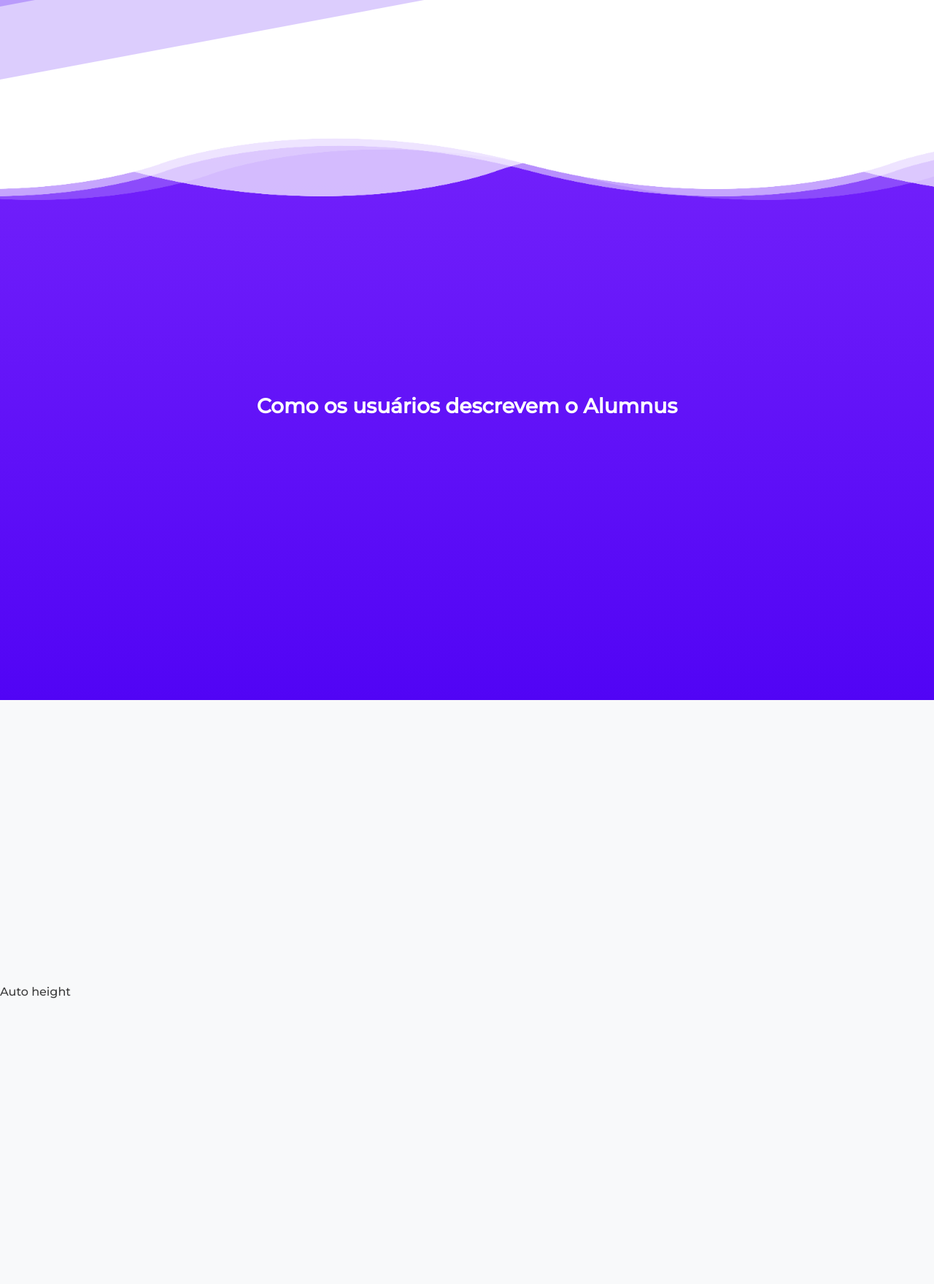
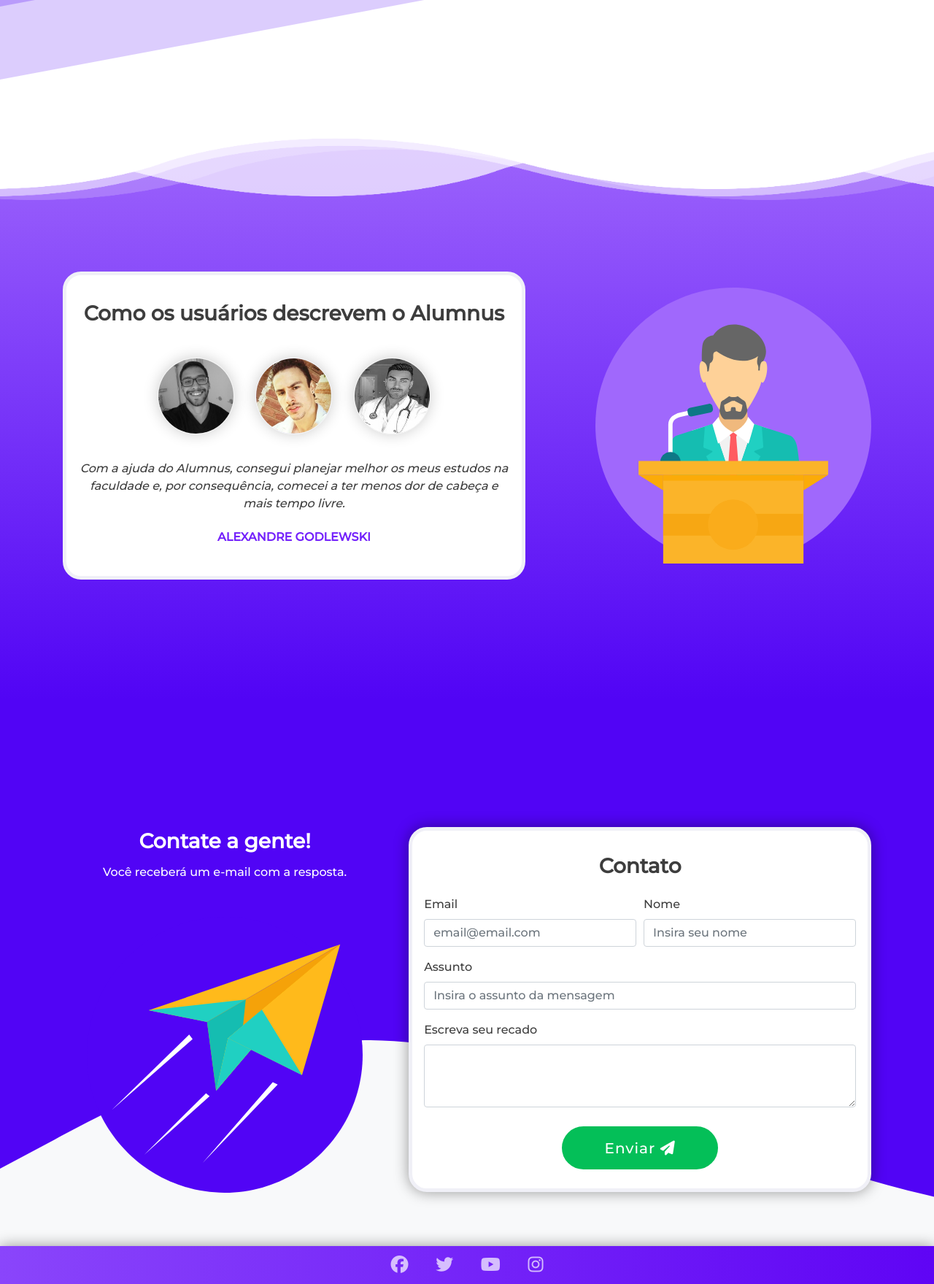
Before and after one commit to GustavoBauer/Prototipacao-telas-Alumnus, a PHP site: page /telas/tela-inicial.html in a window 1280 px wide. Shown: the part 1441-3200 px from the top of the page at 73% size. Run offline with PHP 8.4, Linux system fonts and the light colour scheme; some libraries are stand-ins or nearby versions.

Commit message:
finalizacao tela inicial

```diff
--- a/css/global.css
+++ b/css/global.css
@@ -75,3 +75,22 @@ textarea {
     font-size: 80%;
   }
 }
+
+/*Scrollbar */
+::-webkit-scrollbar {
+  width: 12px;
+  background-color: var(--cor-primaria-2);
+}
+
+::-webkit-scrollbar-track {
+  box-shadow: inset 0 0 5px grey;
+}
+
+::-webkit-scrollbar-thumb {
+  background-color: var(--cor-primaria-4);
+}
+
+::-webkit-scrollbar-thumb:hover,
+::-webkit-scrollbar-thumb:active {
+  background-color: var(--cor-primaria-5);
+}
--- a/css/login.css
+++ b/css/login.css
@@ -155,7 +155,6 @@ input[type="radio"] {
   border: none;
   font-size: 14px;
   border-bottom: 2px solid silver;
-  font-family: "Questrial", sans-serif;
 }
 
 .input-data input:focus ~ label,
--- a/css/tela-inicial.css
+++ b/css/tela-inicial.css
@@ -236,19 +223,10 @@ button:after {
 .s3 {
   background: linear-gradient(
     180deg,
-    var(--cor-primaria-3),
+    var(--cor-primaria-1),
     var(--cor-primaria-5)
   );
-  /* background-size: 400% 400%;
-  animation: bg 30s ease infinite;
-  height: 100%; */
 }
-
-/* @keyframes bg {
-  0%{background-position:50% 0%}
-  50%{background-position:50% 100%}
-  100%{background-position:50% 0%}
-} */
 
 .s3 .wave {
   position: absolute;
@@ -322,3 +300,95 @@ button:after {
     background-position-x: 1000px;
   }
 }
+
+#container-arredondado{
+  border-radius: 25px;
+}
+
+.testimonial-section{
+  background: #ffffff;
+  padding: 5% 0px;
+  text-align: center;
+  border-radius: 25px;
+  border: 5px solid var(--cor-bg);
+}
+.testimonial-pics{
+  padding: 5% 0;
+}
+
+.testimonial-pics img{
+  width: 105px;
+  height: 105px;
+  border-radius: 50%;
+  margin: 0 2%;
+  filter: grayscale(100%);
+  border: 1px solid var(--cor-bg);
+  transition: .3s;
+  box-shadow: 0 0 20px rgba(0, 0, 0, 0.2);
+  cursor: pointer;
+}
+
+.testimonial-pics img:hover, .testimonial-pics img.active{
+  filter: none;
+}
+
+.testimonial{
+  display: none;
+}
+
+.testimonial.active{
+  display: block;
+}
+
+@media (max-width: 499px) {
+  .testimonial-pics img{
+    width: 75px;
+    height: 75px;
+  }
+}
+
+#img-feedback img{
+  max-width: 85%;
+}
+
+/* Contato */
+
+.s4{
+  background-image: url("../img/wave2.svg");
+  background-attachment: scroll;
+  background-size: cover;
+  height: 100%;
+}
+
+.s4 form{
+  box-shadow: 0 0 20px rgba(0, 0, 0, 0.4);
+  border: 5px solid var(--cor-bg);
+  background-color: #ffffff;
+  border-radius: 25px;
+}
+
+footer{
+  position: absolute;
+  bottom: 0;
+  width: 100%;
+  background-image: linear-gradient(
+    to right,
+    var(--cor-primaria-2),
+    var(--cor-primaria-4)
+  );
+  box-shadow: 0 0 20px rgba(0, 0, 0, 0.4);
+
+}
+
+.social-icons a{
+  font-size: 1.5em;
+  color: rgba(255,255,255,0.7);
+  margin-right: 3%;
+}
+
+.social-icons a:last-child{
+  margin-right: 0;
+}
+.social-icons a:hover{
+  color: rgba(255,255,255);
+}
--- a/telas/tela-inicial.html
+++ b/telas/tela-inicial.html
@@ -31,7 +31,8 @@
             <a class="navbar-brand text-uppercase font-weight-bold" href="tela-inicial.html">Alumnus</a>
             <div class="btn-group middle-buttons" role="group">
                 <a href="tela-inicial.html" class="btn text-white nav-link active"><i class="fas fa-home"></i> Home</a>
-                <a href="" class="btn text-white nav-link"><i class="fas fa-user-friends"></i> Ranking</a>
+                <a href="ranking-visitante.html" class="btn text-white nav-link"><i class="fas fa-user-friends"></i>
+                    Ranking</a>
             </div>
             <div class="btn-group" role="group">
                 <button class="navbar-toggler " type="button" data-toggle="collapse" data-target="#navbarTogglerDemo"
@@ -47,7 +48,16 @@
                         <a class="nav-link" href="tela-inicial.html#home">Home</a>
                     </li>
                     <li class="nav-item">
-                        <a class="nav-link" href="tela-inicial.html#funcionalidades">Funcionalidades</a>
+                        <a class="nav-link pl-3" href="tela-inicial.html#funcionalidades">Funcionalidades</a>
+                    </li>
+                    <li class="nav-item">
+                        <a class="nav-link pl-3" href="tela-inicial.html#feedback">Opinião dos usuários</a>
+                    </li>
+                    <li class="nav-item">
+                        <a class="nav-link pl-3" href="tela-inicial.html#contato">Contato</a>
+                    </li>
+                    <li class="nav-item">
+                        <a class="nav-link" href="ranking-visitante.html">Ranking</a>
                     </li>
                 </ul>
             </div>
@@ -145,7 +155,7 @@
                         <div class="card-body ">
                             <h5 class="card-title font-weight-bold">Anotações</h5>
                             <p class="card-text">Anote para não esquecer. Mesmo que esqueça, <span
-                                    class="negrito-roxo">revise quando quiser.</span></p>
+                                    class="negrito-roxo">revise na hora que precisar.</span></p>
                         </div>
                         <div class="card-footer d-flex justify-content-center">
                             <a href="login-e-cadastro.html" class="btn text-white btn-success">Conferir <i
@@ -189,7 +199,8 @@
                         </div>
                         <div class="card-footer d-flex justify-content-center">
                             <!-- MUITO CUIDADO QUE O RANKING TEM LINK DIFERENTE-->
-                            <a href="" class="btn text-white btn-success">Conferir <i class="fas fa-eye"></i> </a>
+                            <a href="ranking-visitante.html" class="btn text-white btn-success">Conferir <i
+                                    class="fas fa-eye"></i> </a>
                         </div>
                     </div>
                 </div>
@@ -201,13 +212,99 @@
             <div class="wave wave2"></div>
             <div class="wave wave3"></div>
             <div class="wave wave4"></div>
-            <div class="container">
-                <h3 class="mt-1 p-1 text-white text-center font-weight-bold">Como os usuários descrevem o Alumnus </h3>
-
-
+            <div class="container p-3">
+                <div class="row d-flex justify-content-around align-items-center mt-5">
+                    <div class="col-lg-7 col-md-12 shadow text-left" id="container-arredondado">
+                        <div class="testimonial-section">
+                            <h3 class="text-center p-1 font-weight-bold">Como os usuários descrevem o Alumnus</h3>
+                            <div class="testimonial-contents">
+                                <div class="testimonial-pics">
+                                    <img src="../img/testimonial/p1.jpg" alt="test-1">
+                                    <img src="../img/testimonial/p2.jpg" alt="test-2" class="active">
+                                    <img src="../img/testimonial/p3.jpg" alt="test-3">
+                                </div>
+                                <div class="testimonial" id="test-1">
+                                    <p class="font-italic py-1 px-3">Melhorei meu foco e minha discplina nos estudos com
+                                        o Alumnus. O melhor de tudo: é grátis.</p>
+                                    <h6 class="mt-2 p-1 text-center text-uppercase negrito-roxo">Pedro Henrique B.
+                                        Santos</h6>
+                                </div>
+                                <div class="testimonial active" id="test-2">
+                                    <p class="font-italic py-1 px-3">Com a ajuda do Alumnus, consegui planejar melhor os
+                                        meus estudos na faculdade e,
+                                        por consequência, comecei a ter menos dor de cabeça e mais tempo livre.</p>
+                                    <h6 class="mt-2 p-1 text-center text-uppercase negrito-roxo">Alexandre Godlewski
+                                    </h6>
+                                </div>
+                                <div class="testimonial" id="test-3">
+                                    <p class="font-italic py-1 px-3">Quando vejo uma pessoa que está com difculdades nos
+                                        estudos, sempre recomendo o Alumnus. Acredito que o esforço inteligente é a
+                                        chave para superar qualquer obstáculo.</p>
+                                    <h6 class="mt-2 p-1 text-center text-uppercase negrito-roxo">Dr. Miguel Freixo</h6>
+                                </div>
+                            </div>
+                        </div>
+                    </div>
+                    <div class="d-none d-sm-none d-md-none d-lg-block col-lg-5 center-image text-right"
+                        id="img-feedback">
+                        <img src="../img/speaker.svg" alt="feedback">
+                    </div>
+                </div>
             </div>
         </div>
-        <div class="section fp-auto-height s4">Auto height</div>
+        <div class="section fp-auto-height s4">
+            <div class="container p-3 my-5">
+                <div class="row d-flex justify-content-around align-items-center mt-5">
+                    <div class="col-lg-5 col-md-12 px-5">
+                        <h3 class="p-1 text-center text-white font-weight-bold">Contate a gente!</h3>
+                        <h6 class="p-1 mb-1 text-white text-center">Você receberá um e-mail com a resposta.</h6>
+                        <div class="mt-5 center-image d-none d-sm-none d-md-none d-lg-block">
+                            <img src="../img/email.svg" alt="">
+                        </div>
+                    </div>
+                    <div class="col-lg-7 col-md-12 shadow">
+                        <form class="p-3 my-2">
+                            <h3 class="text-center font-weight-bold py-3">Contato</h3>
+                            <div class="form-row">
+                                <div class="form-group col-md-6">
+                                    <label for="inputEmail">Email</label>
+                                    <input type="email" class="form-control" id="inputEmail"
+                                        placeholder="email@email.com">
+                                </div>
+                                <div class="form-group col-md-6">
+                                    <label for="inputNome">Nome</label>
+                                    <input type="text" class="form-control" id="inputNome"
+                                        placeholder="Insira seu nome">
+                                </div>
+                            </div>
+                            <div class="form-group">
+                                <label for="inputNome">Assunto</label>
+                                <input type="text" class="form-control" id="inputNome"
+                                    placeholder="Insira o assunto da mensagem">
+                            </div>
+                            <div class="form-group">
+                                <label for="textarea-recado" class="textarea-recado">Escreva seu recado</label>
+                                <textarea class="form-control" id="textarea-recado" rows="3"></textarea>
+                            </div>
+                            <div class="btn-landing-page">
+                                <button class="btn-verde">Enviar <i class="fas fa-paper-plane"></i></button>
+                            </div>
+                        </form>
+                    </div>
+                </div>
+            </div>
+            <footer class="footer p-2">
+                <div class="container">
+                    <div class="social-icons text-center">
+                        <a href="#"><i class="fab fa-facebook"></i></a>
+                        <a href="#"><i class="fab fa-twitter"></i></a>
+                        <a href="#"><i class="fab fa-youtube"></i></a>
+                        <a href="#"><i class="fab fa-instagram"></i></a>
+                    </div>
+                </div>
+            </footer>
+        </div>
+
     </div>
 
     <!-- Bootstrap: Optional JavaScript -> jQuery first, then Popper.js, then Bootstrap JS -->
@@ -228,8 +325,8 @@
         var fullpage = new fullpage("#fullpage", {
             autoScrolling: false,
             navigation: true,
-            navigationTooltips: ["Home", "Funcionalidades", "Feedback"],
-            anchors: ['home', 'funcionalidades', "feedback"],
+            navigationTooltips: ["Home", "Funcionalidades", "Opinião dos usuários", "Contato"],
+            anchors: ['home', 'funcionalidades', "feedback", "contato"],
             showActiveTooltip: false,
             navigationPosition: "right",
             scrollBar: true,
@@ -265,6 +362,16 @@
             }
         });
     </script>
+    <!-- Código JS da testimonial -->
+    <script type="text/javascript">
+        $('.testimonial-pics img').click(function () {
+            $(".testimonial-pics img").removeClass("active");
+            $(this).addClass("active");
+
+            $(".testimonial").removeClass("active");
+            $("#" + $(this).attr("alt")).addClass("active");
+        });
+    </script>
 </body>
 
 </html>
```
Also changed, not shown: other parts of css/tela-inicial.css (+13 -26 lines), img/email.svg (added), img/icons/favicon.ico, img/speaker.svg (added), img/testimonial/p1.jpg (added), img/testimonial/p2.jpg (added), img/testimonial/p3.jpg (added), img/wave2.svg (added), telas/ranking-visitante.html (added).
